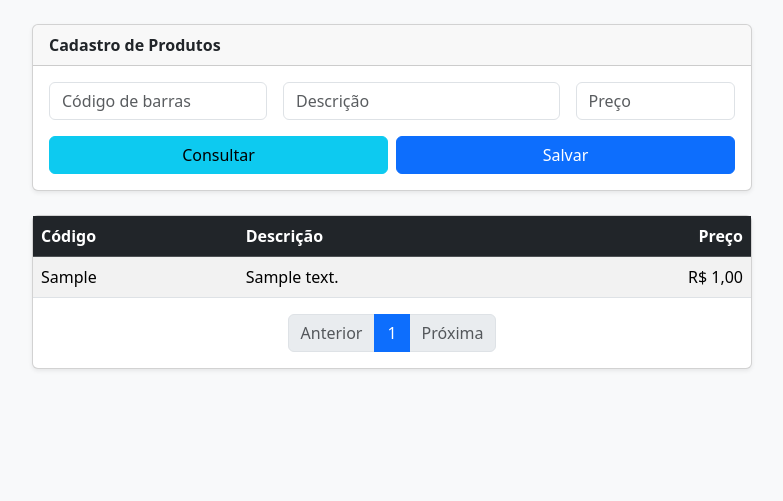
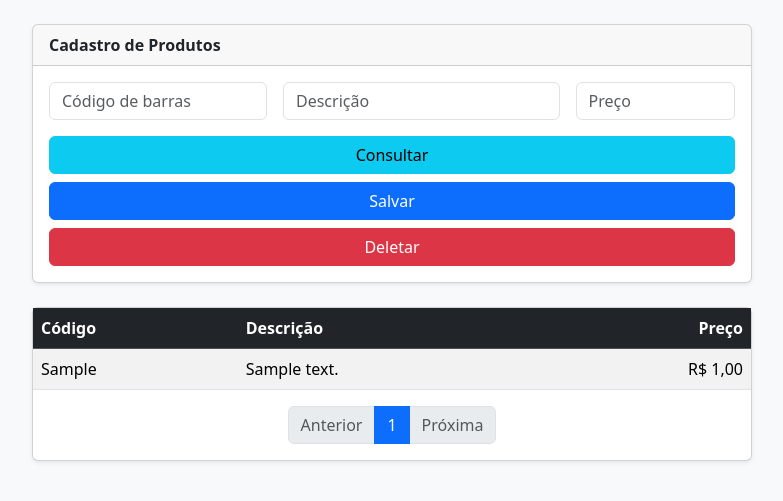
Before and after one commit to Tiago370/UnoPDV, a Flask app: page /produtos in a window 1280 px wide. Shown: the part 56-557 px from the top of the page, without its empty margins (248-1031 px from the left). Run offline with Flask 3, Linux system fonts and the light colour scheme; tables that the repository leaves empty hold one stand-in row (values such as "Sample post"); parts of the project's set-up code (start-up, migrations or seed data) failed here and were passed over.

Commit message:
ADD botão deletar a tela de produtos.

```diff
--- a/app.py
+++ b/app.py
@@ -44,6 +44,9 @@ def produtos():
                 c.execute("update produto set descricao=?,preco=? where codigo=?",(descricao,preco,codigo))
             else:
                 c.execute("insert into produto(codigo,descricao,preco) values(?,?,?)",(codigo,descricao,preco))
+        elif acao=="deletar":
+            c.execute("delete from produto where codigo=?", (codigo,))
+
             conn.commit();conn.close();return redirect("/produtos")
     page=int(request.args.get("page",1));per_page=1000;offset=(page-1)*per_page
     where=" where "+" and ".join(filtros) if filtros else ""
--- a/templates/produtos.html
+++ b/templates/produtos.html
@@ -16,10 +16,12 @@
 <div class="col-md-3">
 <input class="form-control" name="preco" placeholder="Preço" step="0.01" value="{{ produto_edicao[3] if produto_edicao else '' }}" >
 </div>
-<div class="col-12 d-flex gap-2">
-  <button type="submit" name="acao" value="consultar" class="btn btn-info w-50">Consultar</button>
-  <button type="submit" name="acao" value="salvar" class="btn btn-primary w-50">Salvar</button>
+<div class="col-12 d-flex flex-column gap-2">
+  <button type="submit" name="acao" value="consultar" class="btn btn-info w-100">Consultar</button>
+  <button type="submit" name="acao" value="salvar" class="btn btn-primary w-100">Salvar</button>
+  <button type="submit" name="acao" value="deletar" class="btn btn-danger w-100">Deletar</button>
 </div>
+
 
 </form>
 </div>
```
